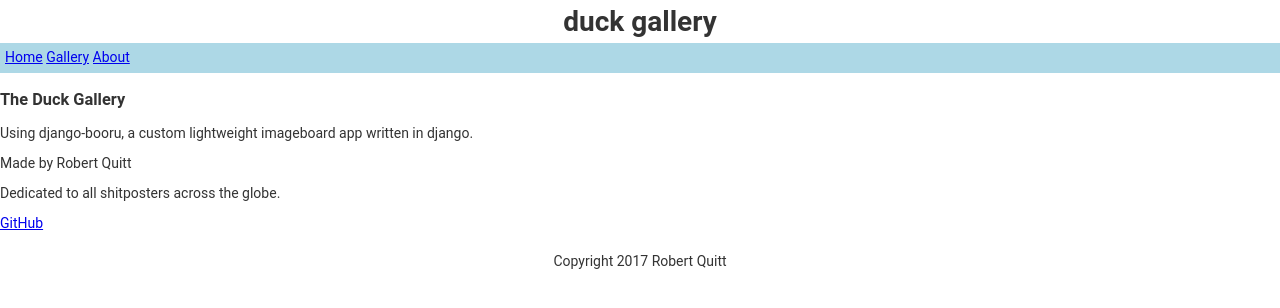
After one commit to robertquitt/django-booru, a Django app: page /gallery/about/ in a window 1280 px wide. The commit adds this page. Shown: the top 308 px of the page. Run offline with Django 3.2, Linux system fonts and the light colour scheme; some libraries are stand-ins or nearby versions.

```diff
--- /dev/null
+++ b/gallery_app/static/gallery_app/css/base.css
@@ -0,0 +1,117 @@
+header {
+    height: 7.5%;
+    width: 100%;
+    /*display: inline-block;*/
+    padding: 0;
+    margin: 0;
+    text-align: center;
+    vertical-align: middle;
+}
+
+header * {
+    margin: 5px;
+}
+
+#navbar {
+    height: 5%;
+    margin: 0;
+    padding: 0;
+    background-color: LightBlue;
+}
+
+#navbar ul {
+    text-align: left;
+    list-style-type: none;
+    display: inline-block;
+    margin: 0;
+    padding: 5px;
+}
+
+#navbar li {
+    text-align: center;
+    vertical-align: middle;
+    display: inline-block;
+    paddin: 5px;
+}
+
+#page {
+    height: 82.5%;
+    width: 100vw;
+    margin: 0;
+    padding: 0;
+    display: inline-block;
+}
+
+#sidebar {
+    vertical-align: top;
+    width:  10%;
+    height: 100%;
+    margin: 0;
+    display: inline-block;
+}
+
+#sidebar * {
+    padding-left: 5px;
+}
+
+#sidebar ul {
+    list-style-type: none;
+    display: block;
+    margin:0;
+    padding:0;
+}
+
+#sidebar li {
+    margin: 0;
+    padding: 5px;
+    display: block;
+}
+
+#content {
+    width: 90%;
+    height: 100%;
+    margin: 0;
+    padding: 0;
+    display: inline-block;
+}
+
+footer {
+    width: 100%;
+    height: 5%;
+    margin: 0;
+    padding: 0;
+    display: inline-block;
+    text-align: center;
+}
+
+footer * {
+    margin: 5px;
+}
+
+/*body, html {
+    margin: 0;
+    padding: 0;
+    height: 100vh;
+    overflow-x: hidden;
+    overflow-y: hidden;
+    width: 100vw;
+    font-family: Arial;
+}
+*/
+* {
+    overflow: hidden;
+}
+
+img.centered {
+    display: block;
+    margin: 0 auto;
+}
+
+body {
+    margin: 0;
+    padding: 0;
+    font-size: 14px;
+    font-family: "Roboto","Lucida Grande","DejaVu Sans","Bitstream Vera Sans",Verdana,Arial,sans-serif;
+    color: #333;
+    background: #fff;
+}
--- /dev/null
+++ b/gallery_app/templates/about.html
@@ -0,0 +1,9 @@
+{% extends "base.html" %}
+
+{% block page %}
+	<h3>The Duck Gallery</h3>
+	<p>Using django-booru, a custom lightweight imageboard app written in django.</p>
+	<p>Made by Robert Quitt</p>
+	<p>Dedicated to all shitposters across the globe.</p>
+	<p><a href="https://github.com/robertquitt/django-booru">GitHub</a></p>
+{% endblock page %}
--- a/gallery_app/templates/base.html
+++ b/gallery_app/templates/base.html
@@ -3,11 +3,12 @@
 <html lang="en">
 	<head>
 		<meta charset="utf-8">
-		<link rel="stylesheet" type="text/css" href="{% static "gallery/base.css" %}">
+		<link rel="stylesheet" type="text/css" href="{% static "gallery_app/css/base.css" %}">
 		<title>{% block title %}Gallery{% endblock title %}</title>
 	</head>
 
 	<body>
+		{% block body %}
 			<header>
 				{% block header %}
 					<h1>duck gallery</h1>
@@ -15,25 +16,20 @@
 			</header><nav id="navbar">
 				<ul>
 					<li><a href="{% url 'index' %}">Home</a></li>
+					<li><a href="{% url 'list' %}">Gallery</a></li>
+					<li><a href="{% url 'about' %}">About</a></li>
 				</ul>
 			</nav>
-		<div id="wrapper">
-			<nav id="sidebar">
-				{% block sidebar %}
-					<ul>
-						<li><a href="{% url 'list' %}">list</a></li>
-						{# <li><a href="{% url 'tags' %}">tags</a></li> #}
-						<li><a href="{% url 'index' %}">index</a></li>
-					</ul>
-				{% endblock sidebar %}
-			</nav><div id="content">
-				{% block content %}{% endblock content %}
-			</div>
+			<div id="page">
+				{% block page %}
+
+				{% endblock page %}
 			</div>
 			<footer>
 				{% block footer %}
-				<h3>Copyright 2017 Robert Quitt</h3>
+					<p>Copyright 2017 Robert Quitt</p>
 				{% endblock footer %}
 			</footer>
+		{% endblock body %}
 	</body>
 </html>
--- a/gallery_app/templates/upload.html
+++ b/gallery_app/templates/upload.html
@@ -1,5 +1,5 @@
 {% extends "base.html" %}
-{% block content %}
+{% block page %}
 	<!-- Upload form. Note enctype attribute! -->
 	<form action="{% url 'upload' %}" method="post" enctype="multipart/form-data">
 		{% csrf_token %}
@@ -15,4 +15,4 @@
 		<p><input type="submit" value="Upload"/></p>
 	</form>
 	<p>(Max upload size is 10MB)</p>
-{% endblock content %}
+{% endblock page %}
--- a/gallery_app/urls.py
+++ b/gallery_app/urls.py
@@ -8,4 +8,5 @@ urlpatterns = [
     url(r'^image/(?P<pk>[0-9]+)$', views.image, name='image'),
     url(r'^tag/(?P<pk>.+)$', views.tag, name='tag'),
     url(r'^upload/$', views.upload, name='upload'),
+    url(r'^about/$', views.about, name='about')
 ]
--- a/gallery_app/views.py
+++ b/gallery_app/views.py
@@ -10,6 +10,10 @@ def index(request):
     return render(request, 'index.html', {})
 
 
+def about(request):
+    return render(request, 'about.html', {})
+
+
 def image(request, pk):
     image = Image.objects.get(pk=pk)
     tags = image.tags.all()
@@ -19,7 +23,6 @@ def image(request, pk):
 def tag(request, pk):
     tag = Tag.objects.get(pk=pk)
     images = tag.images.all()
-
     return render(request, 'tag.html', {'tag': tag, 'images': images})
 
 
@@ -29,17 +32,14 @@ def upload(request):
         if form.is_valid():
             image = Image(image=request.FILES['image_file'])
             image.save()
-
             # Redirect to document after POST
             return HttpResponseRedirect(reverse('image', kwargs={'pk': image.id}))
     else:
         form = ImageUploadForm()
-
     return render(request, 'upload.html', {'form': form})
 
 
 def list(request):
     images = Image.objects.all()
     tags = Tag.objects.all()
-
     return render(request, 'list.html', {'images': images, 'tags': tags})
```
Also changed, not shown: gallery/settings.py (+14 -3 lines), gallery_app/admin.py (+6 -1 lines), gallery_app/models.py (+7 -1 lines), gallery_app/templates/base.css (deleted, +0 -8 lines), gallery_app/templates/base_sidebar.html (added, +15 -0 lines), gallery_app/templates/image.html (+3 -5 lines), gallery_app/templates/index.html (+11 -9 lines), gallery_app/templates/list.html (+7 -5 lines), gallery_app/templates/tag.html (+8 -3 lines), static/gallery/base.css (deleted, +0 -94 lines), gallery_app/migrations/0005_auto_20170813_2248.py (added), gallery_app/migrations/0006_auto_20170813_2250.py (added), gallery_app/static/gallery_app/img/dust.jpg (added). Lines whose indentation alone changed are shown as unchanged.
